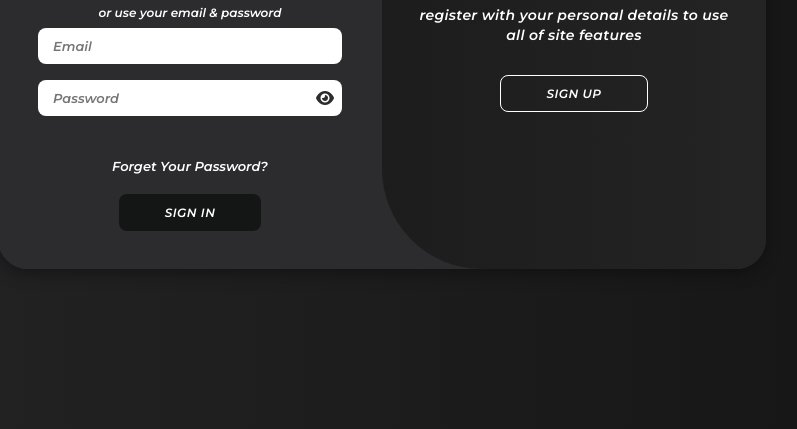
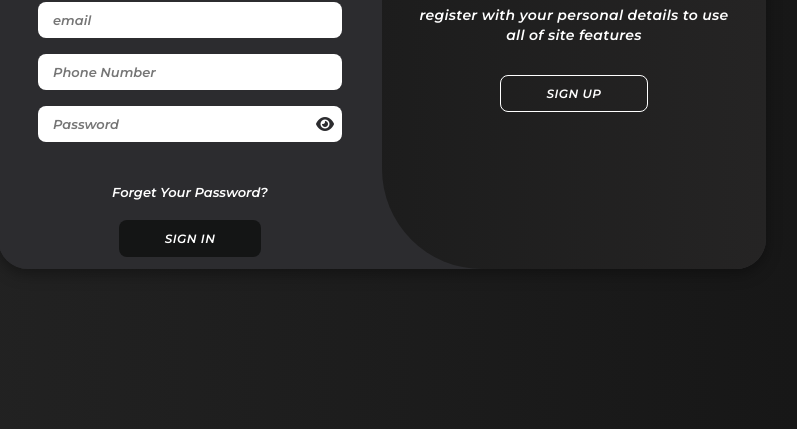
Before and after one commit to Randbahadin/modernloginpagelranda, a plain HTML site: page index.html in a window 1280 px wide. Shown: the part 371-800 px from the top of the page, without its empty margins (258-1055 px from the left). Drawn offline with Linux system fonts and the light colour scheme.

Commit message:
Update index.html

```diff
--- a/index.html
+++ b/index.html
@@ -25,7 +25,8 @@
                 </div>
                 <span>or use your email for registeration</span>
                 <input type="name" id="fName" placeholder="Full Name"  required>
-                <input type="email" id="rEmail" placeholder="Email" required>
+                <input style="text-transform: lowercase;" type="email" id="rEmail" placeholder="Email" required>
+                <input type="tel" id="rPhoneNum" placeholder="Phone Number" required>
                 <input type="password" id="rPassword" placeholder="Password" required>
                 <c href="#" id="rShowPassword" class="rShowPassword"><i id="rEye" class="fa-solid fa-eye" style="color: #2c2c2f;"></i></c>
                 <button class="btn" id="submitSignUp">Sign Up</button>
@@ -43,7 +44,8 @@
                     <a href="#" class="icon"><i class="fa-brands fa-microsoft"></i></a>
                 </div>
                 <span>or use your email & password</span>
-                <input type="email" id="email" placeholder="Email" required>
+                <input style="text-transform: lowercase;" type="email" id="email" placeholder="Email" required>
+                <input type="tel" id="phoneNum" placeholder="Phone Number" required>
                 <input class="password" type="password" id="password" placeholder="Password" required>
                 <c href="#" id="showPassword" class="showPassword"><i id="eye" class="fa-solid fa-eye" style="color: #2c2c2f;"></i></c>
                 <a id="resetPassword" href="#">Forget Your Password?</a>
```
